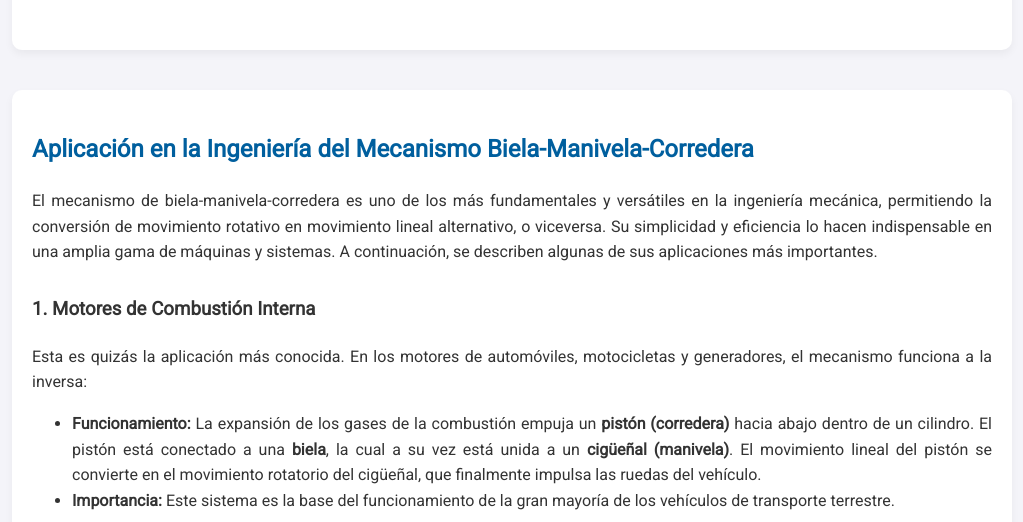
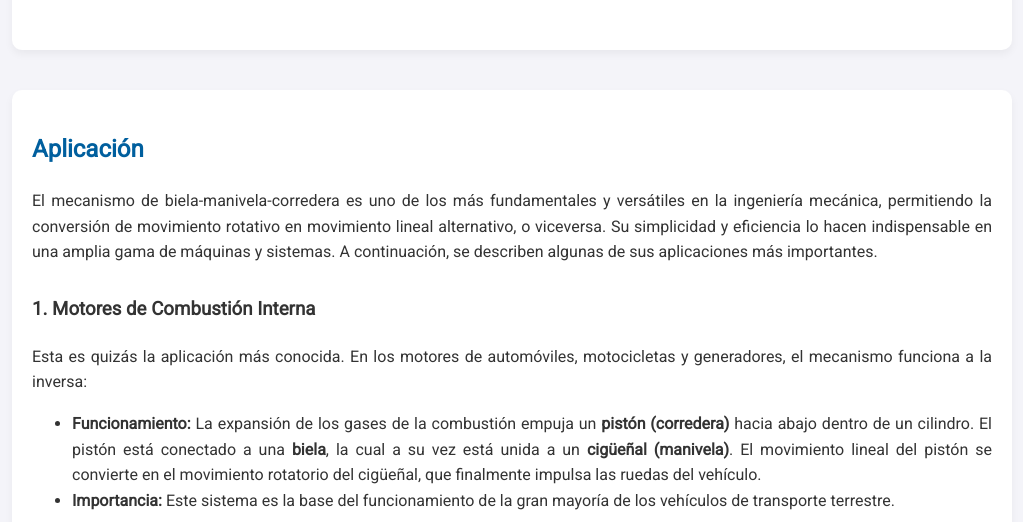
Before and after one commit to Baquer0/Mecanismo_4_Barras, a plain HTML site: page index.html in a window 1280 px wide. Shown: the part 3540-4062 px from the top of the page, without its empty margins (238-1261 px from the left). Drawn offline with Linux system fonts and the light colour scheme.

Commit message:
Update index.html

```diff
--- a/index.html
+++ b/index.html
@@ -210,7 +210,7 @@
     </section>
   </section>
 <section id="Aplicación">
-    <h2>Aplicación en la Ingeniería del Mecanismo Biela-Manivela-Corredera</h2>
+    <h2>Aplicación</h2>
     <p>
       El mecanismo de biela-manivela-corredera es uno de los más fundamentales y versátiles en la ingeniería mecánica, permitiendo la conversión de movimiento rotativo en movimiento lineal alternativo, o viceversa. Su simplicidad y eficiencia lo hacen indispensable en una amplia gama de máquinas y sistemas. A continuación, se describen algunas de sus aplicaciones más importantes.
     </p>
```
